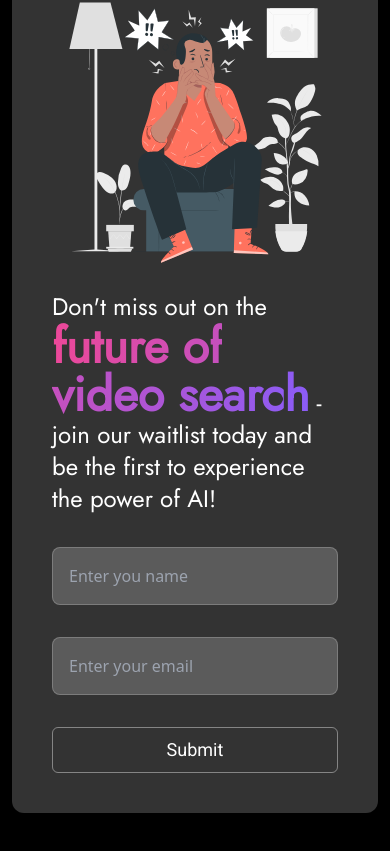
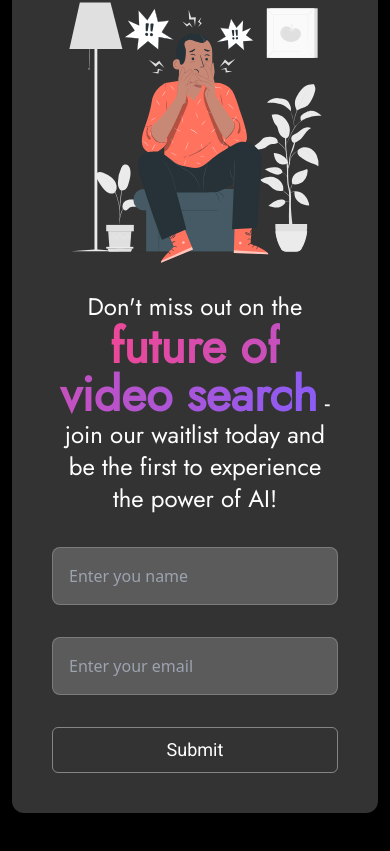
Before and after one commit to cisojoker/mini-Project, a Next.js app: page /contact in a window 390 px wide. Shown: the part 1357-2208 px from the top of the page. Built offline with nearby package versions, Linux system fonts and the light colour scheme.

Commit message:
changed the waitlist form

```diff
--- a/src/components/Layout/Waitlist.jsx
+++ b/src/components/Layout/Waitlist.jsx
@@ -34,7 +34,7 @@ const Waitlist = () => {
                     <Image src='/assets/fomo.svg' width={500} height={500} alt='fomo' />
                 </div>
                 <form className='flex flex-col w-full  lg:w-1/2 space-y-8' action="">
-                    <p className=' font-jost text-2xl lg:text-4xl'>Don&apos;t miss out on the <span className=' text-5xl font-bold bg-clip-text text-transparent bg-gradient-to-r from-pink-500 to-violet-500'>future of video search</span> - join our waitlist today and be the first to experience the power of AI!</p>
+                    <p className=' font-jost text-center lg:text-left text-2xl lg:text-4xl'>Don&apos;t miss out on the <span className=' text-5xl font-bold bg-clip-text text-transparent bg-gradient-to-r from-pink-500 to-violet-500'>future of video search</span> - join our waitlist today and be the first to experience the power of AI!</p>
                     <motion.input
                         whileFocus={{ y: -2, scale: 1.05, boxShadow: '0 0 10px rgba(255,255,255,0.1)' }}
                         required className='p-4 rounded-lg w-full outline-none bg-[rgba(255,255,255,0.2)] border border-[rgba(255,255,255,0.2)]' type="text" name="name" id="name" placeholder='Enter you name' />
```
